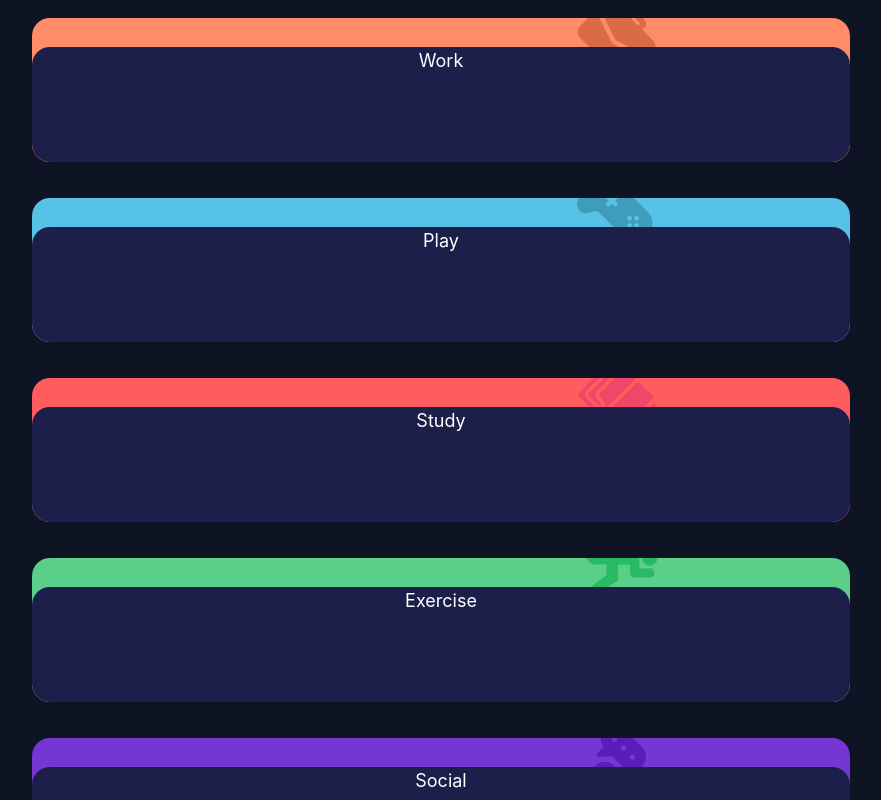
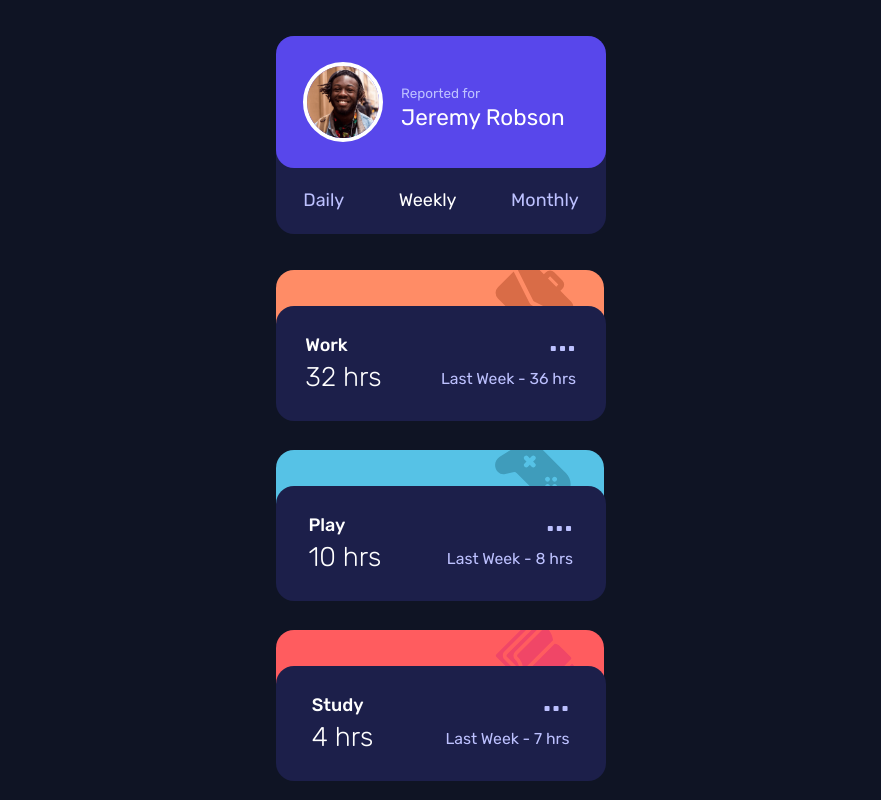
Before and after one commit to HotcakesLeGourmet/Eventually, a Next.js app: page / in a window 1280 px wide. Shown: the top 800 px of the page, without its empty margins (199-1080 px from the left). Built offline with nearby package versions, Linux system fonts and the light colour scheme.

Commit message:
UserCard created && TrackerCard and UserCard fill content

```diff
--- a/components/TrackerCard.tsx
+++ b/components/TrackerCard.tsx
@@ -18,17 +18,34 @@ const sample = {
 };
 function TrackerCard({ data = sample }) {
     return (
-        <div className="m-4">
+        <div className="relative">
             <div
-                className={`flex items-end h-32 bg-primary-${data.title.toLowerCase()}_theme rounded-2xl relative overflow-clip`}
+                className={`w-[99.5%] flex items-end h-32 bg-primary-${data.title.toLowerCase()}_theme rounded-2xl relative overflow-clip`}
             >
                 <img
                     src={`./icon-${data.title.toLowerCase()}.svg`}
-                    className="absolute left-2/3 -top-4"
+                    className="absolute left-2/3 -top-2"
                     alt="Icon for task"
                 />
-                <div className="w-full text-center text-white bg-neutral-dark_blue rounded-2xl h-4/5 z-10">
-                    {data.title}
+            </div>
+            <div className="w-full text-center text-white bg-neutral-dark_blue rounded-2xl h-[80%]  absolute z-10 -left-[.1%] top-1/4">
+                <div className="flex justify-around items-center h-full">
+                    <div className=" flex flex-col text-left">
+                        <div className=" font-medium ">{data.title}</div>
+                        <div className=" font-light text-2xl">
+                            {data.timeframes.weekly.current} hrs
+                        </div>
+                    </div>
+                    <div>
+                        <div className="grid grid-cols-3 grid-rows-2 gap-y-2 text-neutral-pale_blue">
+                            <div className="font-medium  text-right text-3xl col-start-3 col-end-4">
+                                <button>...</button>
+                            </div>
+                            <p className=" text-sm row-start-2 col-start-1 col-end-4">
+                                Last Week - {data.timeframes.weekly.previous} hrs
+                            </p>
+                        </div>
+                    </div>
                 </div>
             </div>
         </div>
--- /dev/null
+++ b/components/UserCard.tsx
@@ -0,0 +1,32 @@
+import React from "react";
+
+function UserCard() {
+    return (
+        <div className="">
+            <div className="flex flex-col h-44  bg-neutral-dark_blue rounded-2xl relative">
+                <div className=" flex justify-center items-center w-full text-center bg-primary-blue text-white rounded-2xl h-4/6 z-10">
+                    <div className="grid grid-cols-3 grid-rows-2 gap-x-4 text-left">
+                        <div className=" flex justify-end  items-center row-start-1 row-end-3  ">
+                            <div className="border-4 border-white rounded-full ">
+                                <img src="/image-jeremy.png " className="w-16" />
+                            </div>
+                        </div>
+                        <div className="flex items-end">
+                            <p className="text-xs text-neutral-pale_blue">Reported for</p>
+                        </div>
+                        <div className=" row-start-2 col-start-2  col-span-2 text-xl">
+                            <p className="">Jeremy Robson</p>
+                        </div>
+                    </div>
+                </div>
+                <div className="flex justify-around flex-grow  items-center text-neutral-pale_blue">
+                    <div>Daily</div>
+                    <div className=" text-white">Weekly</div>
+                    <div>Monthly</div>
+                </div>
+            </div>
+        </div>
+    );
+}
+
+export default UserCard;
--- a/pages/index.tsx
+++ b/pages/index.tsx
@@ -1,6 +1,7 @@
 import type { NextPage } from "next";
 import { useEffect, useState } from "react";
 import TrackerCard from "../components/TrackerCard";
+import UserCard from "../components/UserCard";
 import { getData } from "../hooks/useData";
 
 const Home: NextPage = () => {
@@ -10,7 +11,8 @@ const Home: NextPage = () => {
     }, []);
     return (
         <div className="flex justify-center">
-            <div className="flex flex-col w-8/12">
+            <div className="flex flex-col gap-y-8 w-[330px] my-8">
+                <UserCard />
                 {data.map((tracker) => (
                     <TrackerCard data={tracker} />
                 ))}
--- a/styles/globals.css
+++ b/styles/globals.css
@@ -1,3 +1,5 @@
+@import url("https://fonts.googleapis.com/css2?family=Rubik:wght@300;400;500&display=swap");
+
 @tailwind base;
 @tailwind components;
 @tailwind utilities;
@@ -7,7 +9,9 @@
         @apply text-sm py-1 px-2 rounded-lg;
     }
 }
+
 :root {
+    --primary-Blue: 88 71 235;
     --primary-Light-red-work: 255 140 102;
     --primary-Soft-blue-play: 86 194 230;
     --primary-Light-red-study: 255 92 95;
@@ -26,8 +30,8 @@ body {
     padding: 0;
     margin: 0;
     font-size: 18px;
-    font-family: -apple-system, BlinkMacSystemFont, Segoe UI, Roboto, Oxygen, Ubuntu, Cantarell,
-        Fira Sans, Droid Sans, Helvetica Neue, sans-serif;
+    font-family: "Rubik", sans-serif;
+    font-weight: 400;
     background-color: rgb(var(--neutral-Very-dark-blue));
 }
 
--- a/tailwind.config.js
+++ b/tailwind.config.js
@@ -12,6 +12,7 @@ module.exports = {
         extend: {
             colors: {
                 primary: {
+                    blue: withOpacityValue("--primary-Blue"),
                     work_theme: withOpacityValue("--primary-Light-red-work"),
                     play_theme: withOpacityValue("--primary-Soft-blue-play"),
                     study_theme: withOpacityValue("--primary-Light-red-study"),
```
Also changed, not shown: styles/Home.module.css (deleted, +0 -116 lines), public/image-jeremy.png (added).
